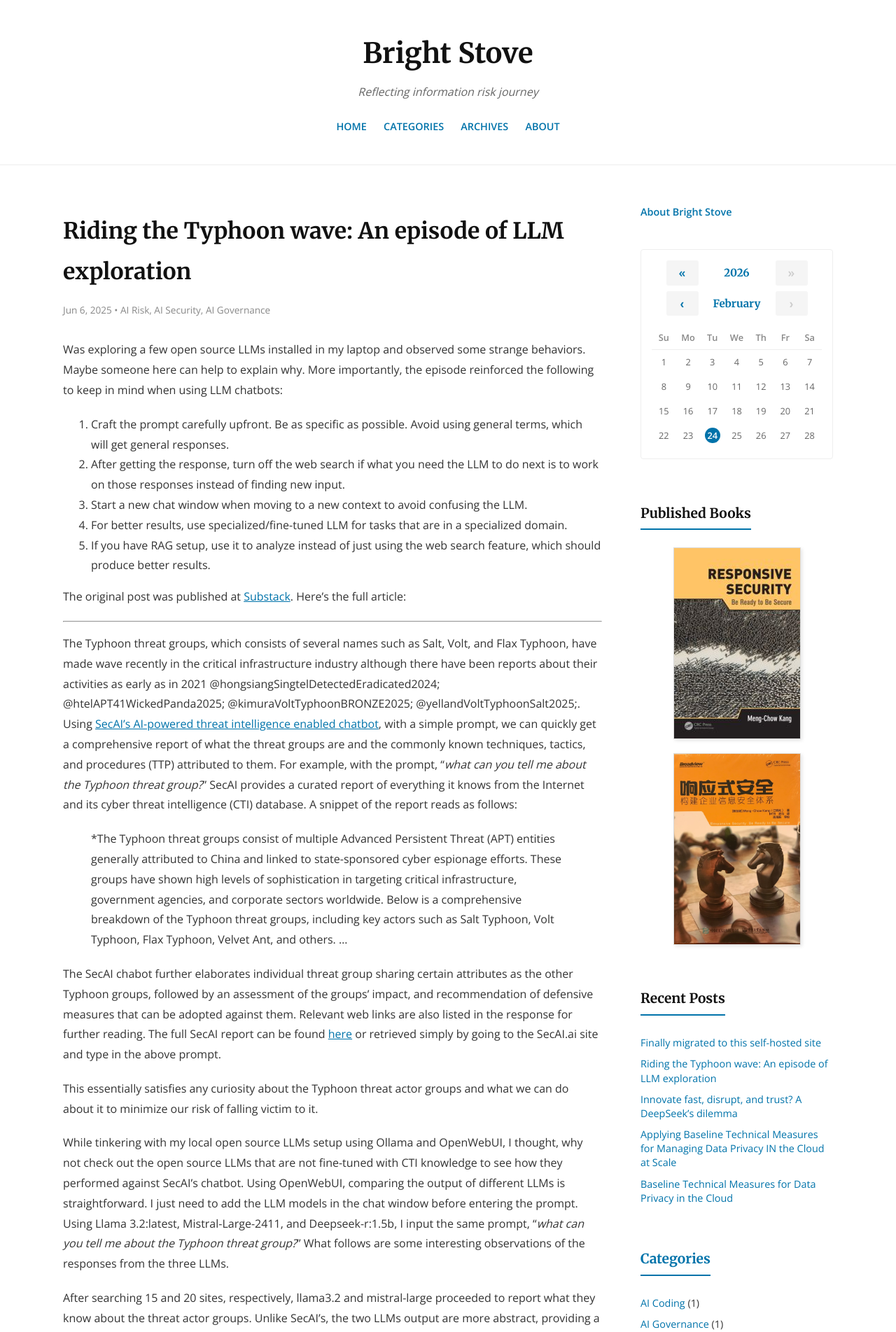
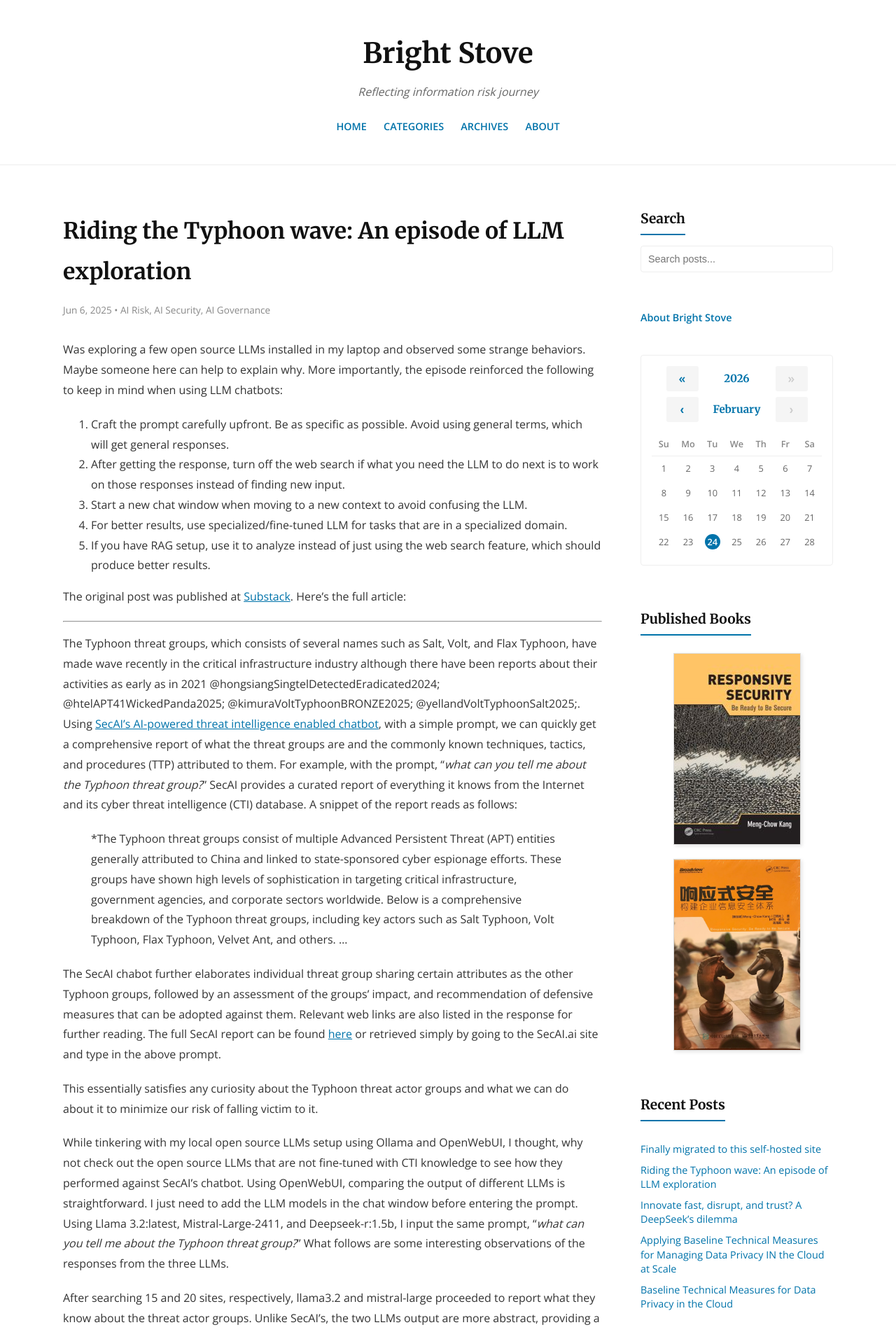
Before and after one commit to bstovej/brightstove, a Jekyll site: the page built from _posts/2025-06-06-riding-the-typhoon-wave-an-episode-of-llm-exploration.md, in a window 1280 px wide. Shown: the top 1903 px of the page at 70% size. Built offline with Jekyll 4.4.1, drawn with Linux system fonts in a browser that asks for light colours; comment, search, counter and statistics services are not loaded.

Commit message:
Added search function.

```diff
--- a/_layouts/default.html
+++ b/_layouts/default.html
@@ -28,6 +28,14 @@
             </div>
 
             <aside class="sidebar">
+                <div class="widget">
+                    <h3 class="widget-title">Search</h3>
+                    <div id="search-container">
+                        <input type="text" id="search-input" placeholder="Search posts...">
+                        <ul id="results-container"></ul>
+                    </div>
+                </div>
+
                 <div class="widget">
                     <p><b><a href="{{ '/about' | relative_url }}">About Bright Stove</a></b></p>
                 </div>
@@ -178,5 +186,19 @@
             <p>&copy; {{ site.time | date: '%Y' }} {{ site.title }}</p>
         </div>
     </footer>
+
+    <!-- Search Script -->
+    <script src="https://unpkg.com/simple-jekyll-search@latest/dest/simple-jekyll-search.min.js"></script>
+    <script>
+        SimpleJekyllSearch({
+            searchInput: document.getElementById('search-input'),
+            resultsContainer: document.getElementById('results-container'),
+            json: "{{ '/search.json' | relative_url }}",
+            searchResultTemplate: '<li><a href="{url}">{title}</a><br><small>{date}</small></li>',
+            noResultsText: '<li>No results found</li>',
+            limit: 10,
+            fuzzy: false
+        });
+    </script>
 </body>
 </html>
--- a/_posts/2025-06-06-riding-the-typhoon-wave-an-episode-of-llm-exploration.md
+++ b/_posts/2025-06-06-riding-the-typhoon-wave-an-episode-of-llm-exploration.md
@@ -36,7 +36,8 @@
 
 Maybe this shouldn't be a surprise. Since its launch in early 2025, there have been several reports that Deepseek exercises self-censorship @boothChineseAIChatbot2025; @roeloffsDoesDeepSeekCensor2025; @yangDeepSeekYouCan2025;.
 
-![Sample response from three LLMs]({{ "/assets/images/screenshot-2025-05-20.png" | relative_url }})
+
+![Sample response from three LLMs]({{"/assets/images/screenshot-2025-05-20.png"| relative_url }})
 *Figure 1: Sample response from three LLMs*
 
 In any case, I left it as is, locked the screen, and went for lunch.
--- a/assets/css/style.css
+++ b/assets/css/style.css
@@ -411,3 +411,55 @@
         flex: 0 0 100%;
     }
 }
+
+/* Search Box Styles */
+#search-input {
+    width: 100%;
+    padding: 10px;
+    border: 1px solid #eee;
+    border-radius: 4px;
+    font-size: 0.9rem;
+    box-sizing: border-box;
+    margin-bottom: 10px;
+}
+
+#search-input:focus {
+    outline: none;
+    border-color: #0073aa;
+    box-shadow: 0 0 5px rgba(0,115,170,0.1);
+}
+
+#results-container {
+    list-style: none;
+    padding: 0;
+    margin: 0;
+    max-height: 300px;
+    overflow-y: auto;
+    border: 1px solid transparent;
+}
+
+#results-container li {
+    padding: 10px;
+    border-bottom: 1px solid #eee;
+    line-height: 1.4;
+}
+
+#results-container li:last-child {
+    border-bottom: none;
+}
+
+#results-container li a {
+    font-weight: 600;
+    color: #0073aa;
+    text-decoration: none;
+}
+
+#results-container li a:hover {
+    text-decoration: underline;
+}
+
+#results-container li small {
+    color: #888;
+    display: block;
+    margin-top: 2px;
+}
```
Also changed, not shown: search.json (added, +14 -0 lines).
